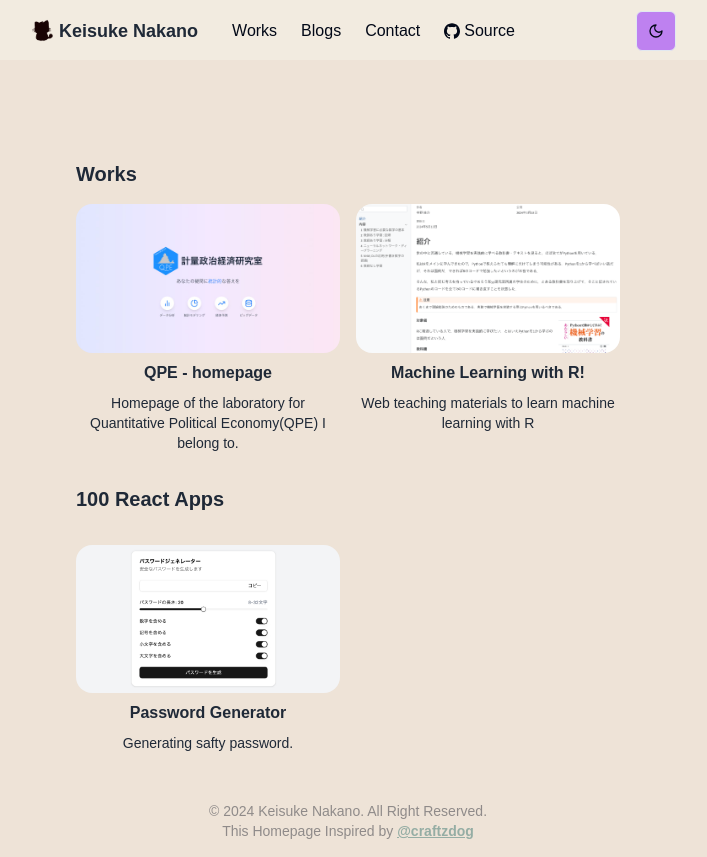
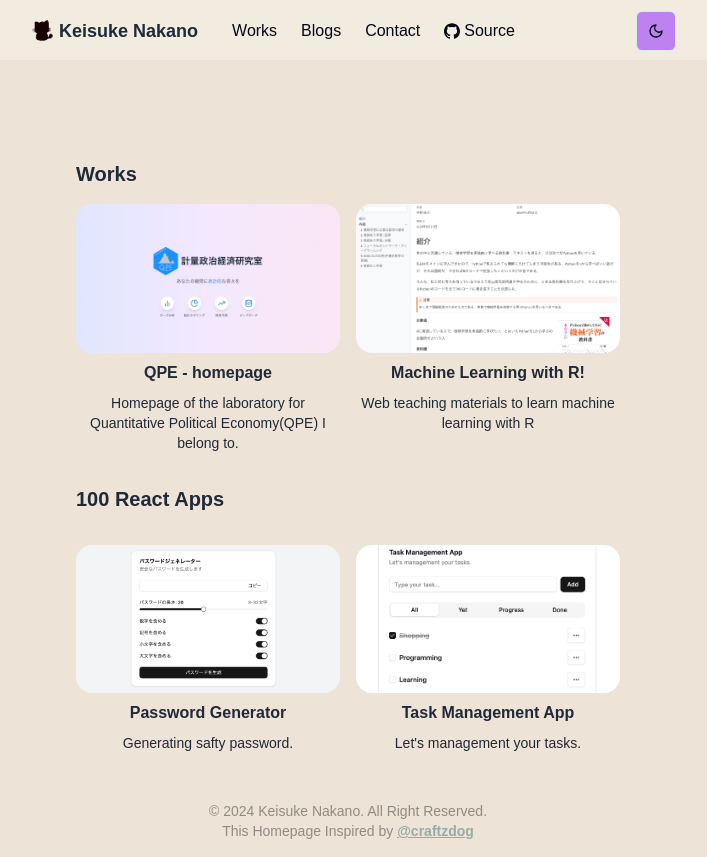
Before and after one commit to honocat/honocat.github.io, a Next.js app: page /works in a window 1280 px wide. Shown: the whole page, without its empty margins (292-999 px from the left). Built offline with nearby package versions, Linux system fonts and the light colour scheme.

Commit message:
feat: 🎸 added new work

```diff
--- a/data/works.ts
+++ b/data/works.ts
@@ -21,4 +21,10 @@ export const reactApps = [
     href: "https://honocat.github.io/100-react-apps/password-generator/",
     description: "Generating safty password.",
   },
+  {
+    name: "Task Management App",
+    src: "/images/works/apps/taskManagementApp.png",
+    href: "https://honocat.github.io/100-react-apps/task-management-app/",
+    description: "Let's management your tasks.",
+  },
 ];
```
Also changed, not shown: public/images/works/apps/taskManagementApp.png (added).
